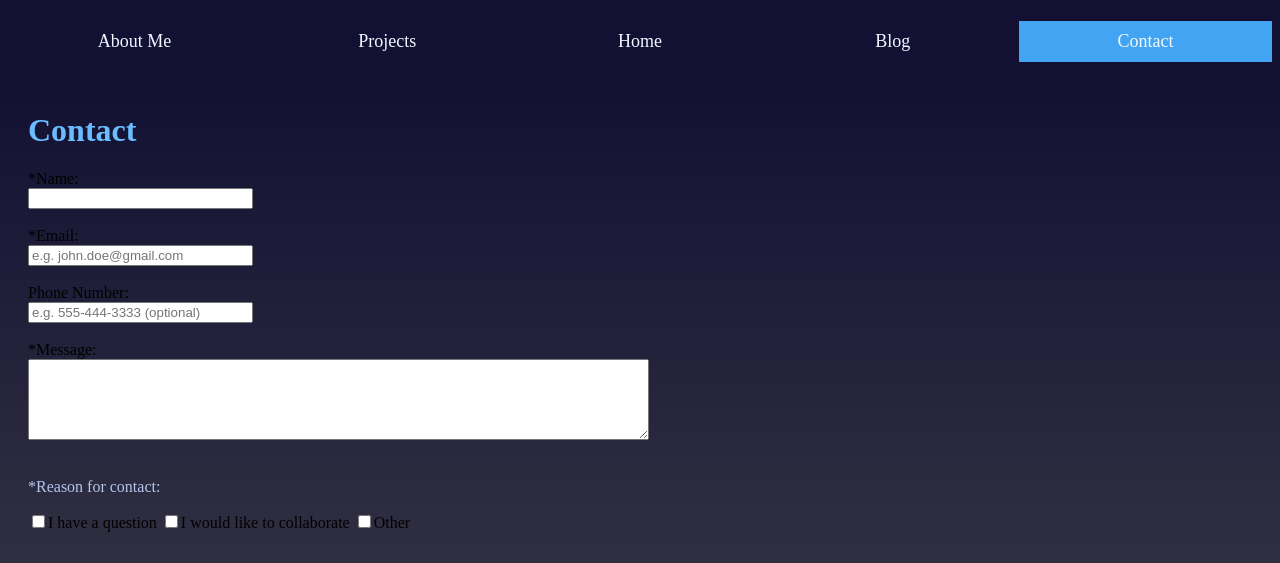
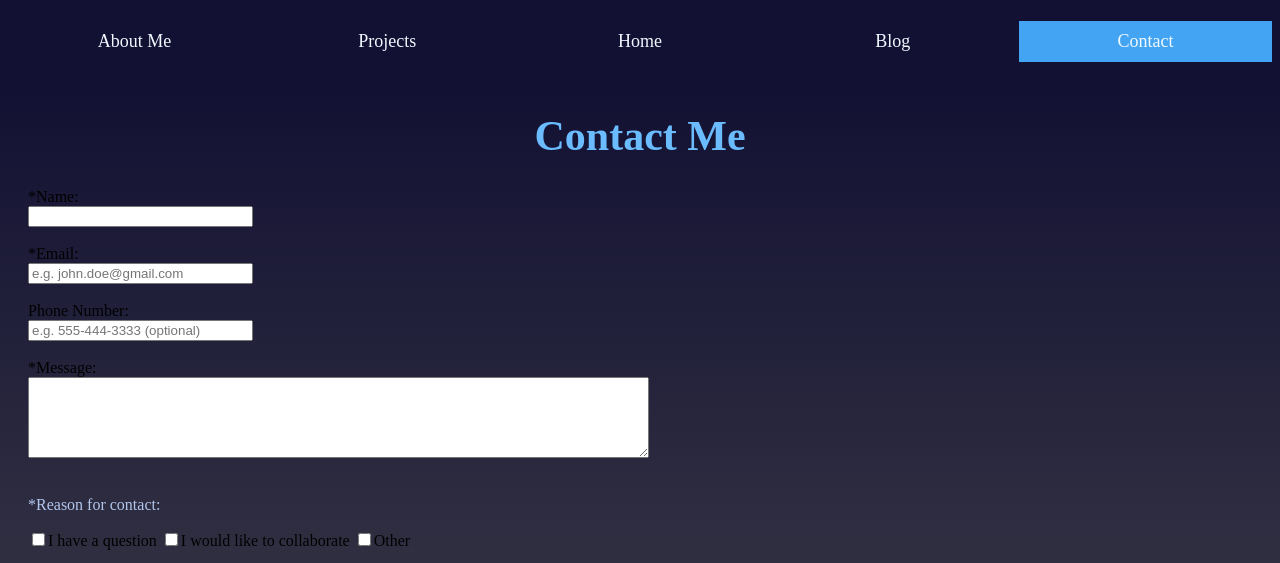
Before and after one commit to kirillshbnv/my-portfolio, a plain HTML site: page contact.html in a window 1280 px wide. Shown: the part 210-773 px from the top of the page. Drawn offline with Linux system fonts and the light colour scheme.

Commit message:
Add id="page-title" to the <main> header to be used in style.css

```diff
--- a/contact.html
+++ b/contact.html
@@ -40,7 +40,7 @@
     </nav>
 
     <main>
-        <h1>Contact</h1>
+        <h1 id="page-title">Contact Me</h1>
         <form method="post" action="#">
             <div>
                 <label>*Name:<br>
```
Also changed, not shown: about-me.html (+1 -0 lines), blog.html (+1 -1 lines).
